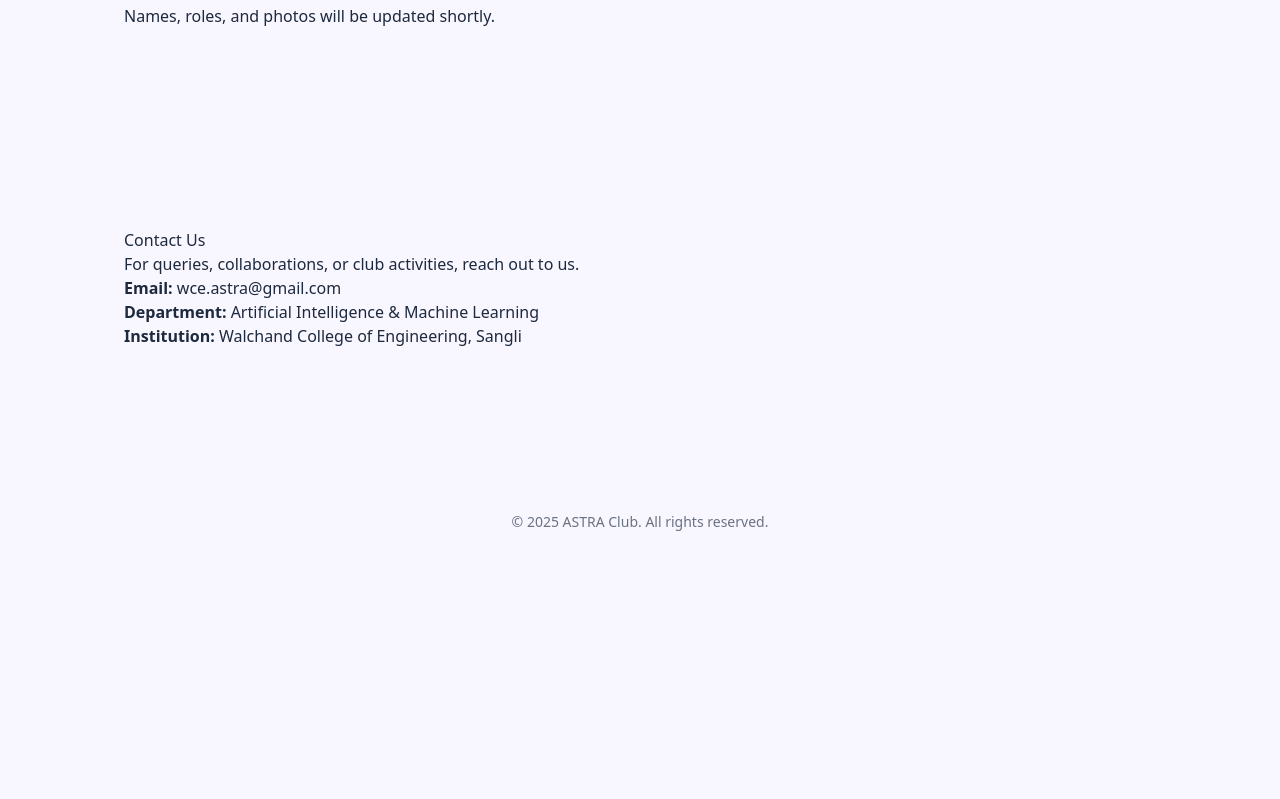
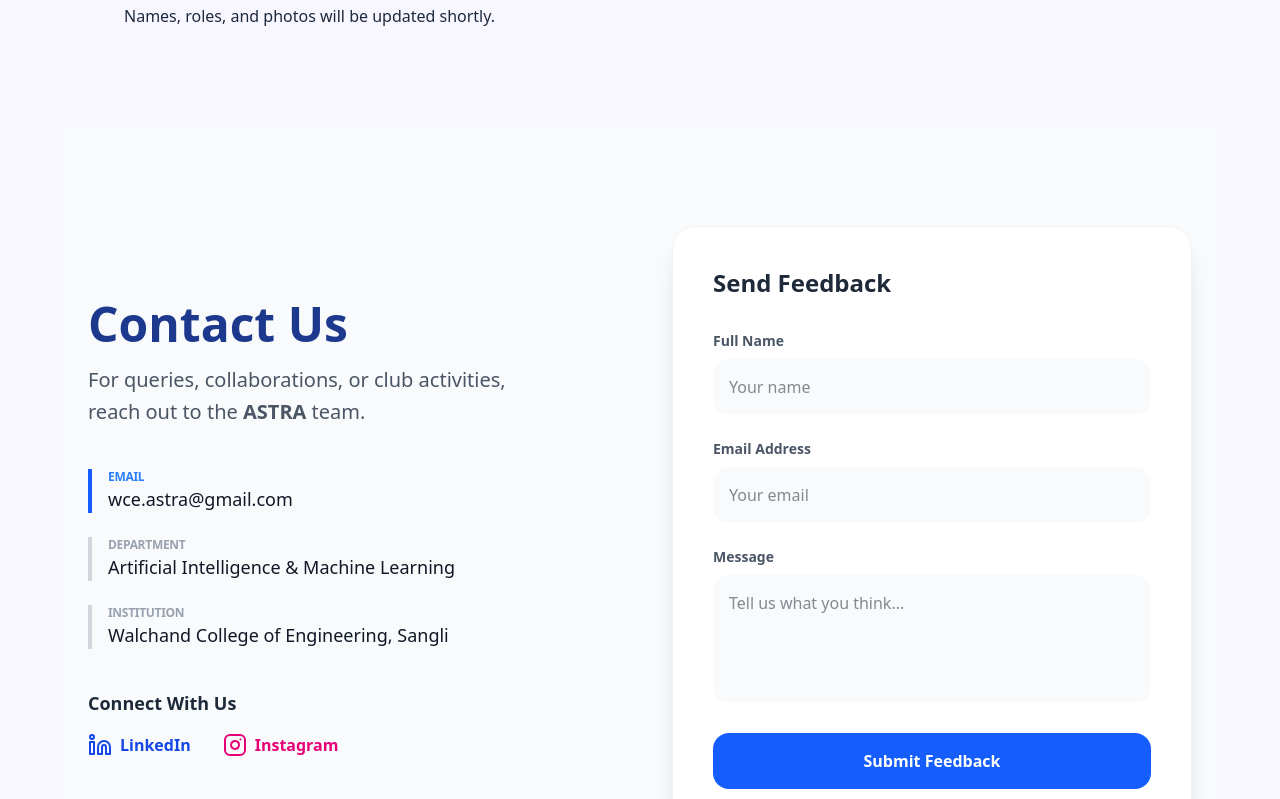
Before and after one commit to TaNuJaSaRaVale/astra-clubs-website, a React (Vite) app: page / in a window 1280 px wide. Shown: the part 1441-2240 px from the top of the page. Before the commit the page ends 1997 px from the top, so only its background shows below. Built offline with nearby package versions, Linux system fonts and the light colour scheme.

Commit message:
contact page created

```diff
--- a/package.json
+++ b/package.json
@@ -11,8 +11,10 @@
   },
   "dependencies": {
     "@tailwindcss/vite": "^4.1.18",
+    "lucide-react": "^0.562.0",
     "react": "^19.2.0",
     "react-dom": "^19.2.0",
+    "react-icons": "^5.5.0",
     "react-router-dom": "^7.11.0",
     "tailwindcss": "^4.1.18"
   },
--- a/src/pages/Contact.jsx
+++ b/src/pages/Contact.jsx
@@ -1,15 +1,164 @@
+import { useState } from "react";
+import { Linkedin, Instagram } from "lucide-react";
+
 export default function Contact() {
+  const [name, setName] = useState("");
+  const [email, setEmail] = useState("");
+  const [message, setMessage] = useState("");
+
+  const handleSubmit = (e) => {
+    e.preventDefault();
+
+    const subject = `Feedback from ${name}`;
+    const body = `Name: ${name}%0AEmail: ${email}%0A%0AFeedback:%0A${message}`;
+
+    window.location.href = `mailto:wce.astra@gmail.com?subject=${subject}&body=${body}`;
+  };
+
   return (
-    <section id="contact" style={{ padding: "100px 60px" }}>
-      <h1>Contact Us</h1>
+    <section
+      id="contact"
+      className="min-h-screen flex items-center justify-center px-6 py-24 bg-gray-50 text-gray-900"
+    >
+      <div className="max-w-7xl w-full mx-auto">
+        <div className="grid grid-cols-1 lg:grid-cols-2 gap-16 items-center">
 
-      <p>
-        For queries, collaborations, or club activities, reach out to us.
-      </p>
+          {/* LEFT: CONTACT DETAILS */}
+          <div className="space-y-10">
+            <header>
+              <h1 className="text-5xl font-extrabold mb-4 text-blue-900">
+                Contact Us
+              </h1>
+              <p className="text-xl text-gray-600 max-w-md leading-relaxed">
+                For queries, collaborations, or club activities, reach out to the{" "}
+                <strong>ASTRA</strong> team.
+              </p>
+            </header>
 
-      <p><strong>Email:</strong> wce.astra@gmail.com</p>
-      <p><strong>Department:</strong> Artificial Intelligence & Machine Learning</p>
-      <p><strong>Institution:</strong> Walchand College of Engineering, Sangli</p>
+            <div className="space-y-6">
+              <div className="flex flex-col border-l-4 border-blue-600 pl-4">
+                <span className="text-xs font-bold text-blue-500 uppercase tracking-tight">
+                  Email
+                </span>
+                <a
+                  href="mailto:wce.astra@gmail.com"
+                  className="text-lg font-medium hover:text-blue-700 transition-colors"
+                >
+                  wce.astra@gmail.com
+                </a>
+              </div>
+
+              <div className="flex flex-col border-l-4 border-gray-300 pl-4">
+                <span className="text-xs font-bold text-gray-400 uppercase tracking-tight">
+                  Department
+                </span>
+                <span className="text-lg">
+                  Artificial Intelligence & Machine Learning
+                </span>
+              </div>
+
+              <div className="flex flex-col border-l-4 border-gray-300 pl-4">
+                <span className="text-xs font-bold text-gray-400 uppercase tracking-tight">
+                  Institution
+                </span>
+                <span className="text-lg">
+                  Walchand College of Engineering, Sangli
+                </span>
+              </div>
+            </div>
+
+            {/* SOCIAL LINKS */}
+            <div>
+              <h2 className="text-lg font-bold mb-4 text-gray-800">
+                Connect With Us
+              </h2>
+
+              <div className="flex items-center gap-8">
+                <a
+                  href="https://www.linkedin.com/company/astra2025/"
+                  target="_blank"
+                  rel="noopener noreferrer"
+                  aria-label="ASTRA LinkedIn"
+                  className="flex items-center gap-2 text-blue-700 hover:scale-110 transition-transform font-semibold"
+                >
+                  <Linkedin size={24} />
+                  <span>LinkedIn</span>
+                </a>
+
+                <a
+                  href="https://www.instagram.com/wce_astra?igsh=cjhodHlldnowZHZq"
+                  target="_blank"
+                  rel="noopener noreferrer"
+                  aria-label="ASTRA Instagram"
+                  className="flex items-center gap-2 text-pink-600 hover:scale-110 transition-transform font-semibold"
+                >
+                  <Instagram size={24} />
+                  <span>Instagram</span>
+                </a>
+              </div>
+            </div>
+          </div>
+
+          {/* RIGHT: FEEDBACK FORM */}
+          <div className="bg-white p-10 rounded-3xl shadow-xl border border-gray-100">
+            <h2 className="text-2xl font-bold mb-8 text-gray-800">
+              Send Feedback
+            </h2>
+
+            <form onSubmit={handleSubmit} className="space-y-6">
+              <div className="group">
+                <label className="block mb-2 text-sm font-semibold text-gray-600">
+                  Full Name
+                </label>
+                <input
+                  type="text"
+                  required
+                  value={name}
+                  onChange={(e) => setName(e.target.value)}
+                  className="w-full bg-gray-50 px-4 py-4 rounded-2xl focus:ring-2 focus:ring-blue-500 outline-none"
+                  placeholder="Your name"
+                />
+              </div>
+
+              <div className="group">
+                <label className="block mb-2 text-sm font-semibold text-gray-600">
+                  Email Address
+                </label>
+                <input
+                  type="email"
+                  required
+                  value={email}
+                  onChange={(e) => setEmail(e.target.value)}
+                  className="w-full bg-gray-50 px-4 py-4 rounded-2xl focus:ring-2 focus:ring-blue-500 outline-none"
+                  placeholder="Your email"
+                />
+              </div>
+
+              <div className="group">
+                <label className="block mb-2 text-sm font-semibold text-gray-600">
+                  Message
+                </label>
+                <textarea
+                  required
+                  rows="4"
+                  value={message}
+                  onChange={(e) => setMessage(e.target.value)}
+                  className="w-full bg-gray-50 px-4 py-4 rounded-2xl focus:ring-2 focus:ring-blue-500 outline-none resize-none"
+                  placeholder="Tell us what you think..."
+                />
+              </div>
+
+              <button
+                type="submit"
+                className="w-full bg-blue-600 text-white font-bold py-4 rounded-2xl hover:bg-blue-700 hover:shadow-lg active:scale-[0.97] transition-all"
+              >
+                Submit Feedback
+              </button>
+            </form>
+          </div>
+
+        </div>
+      </div>
     </section>
   );
 }
```
Also changed, not shown: 1 other file (tests, documents, lock files or other folders).
